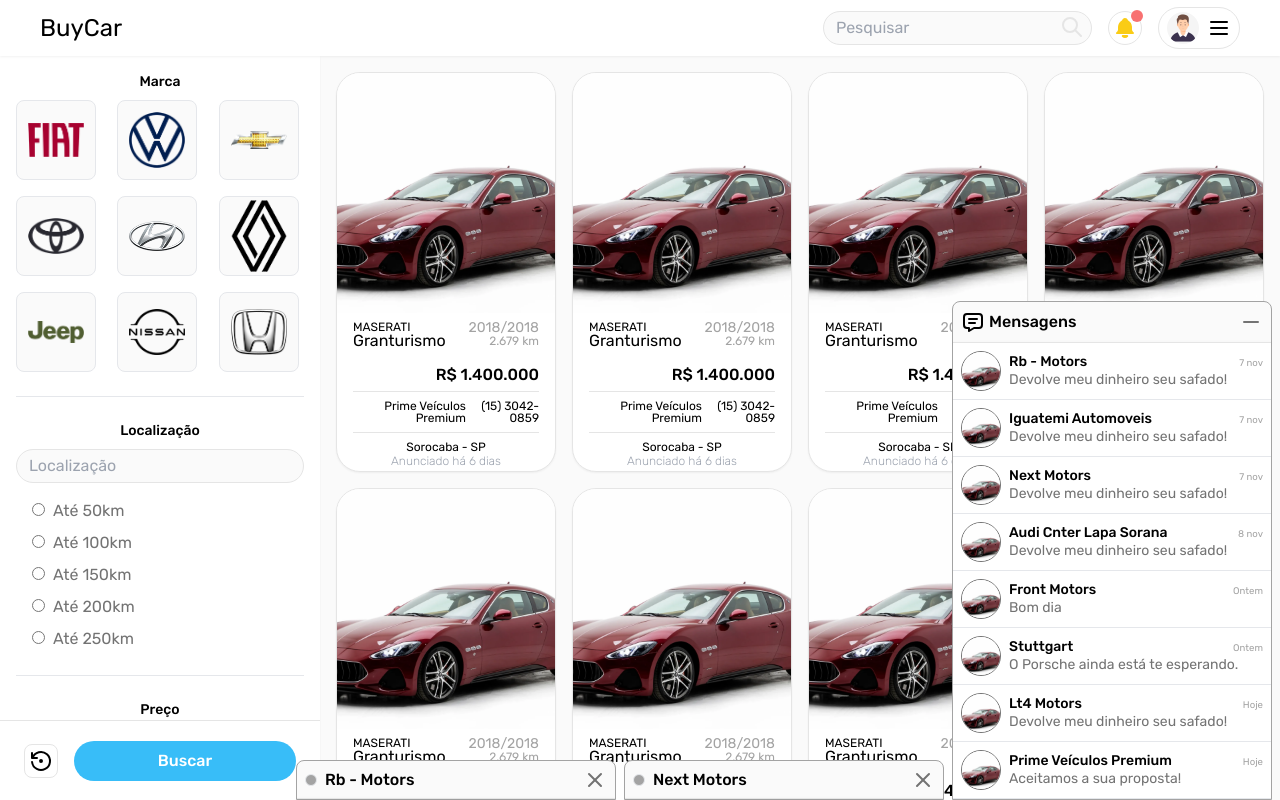
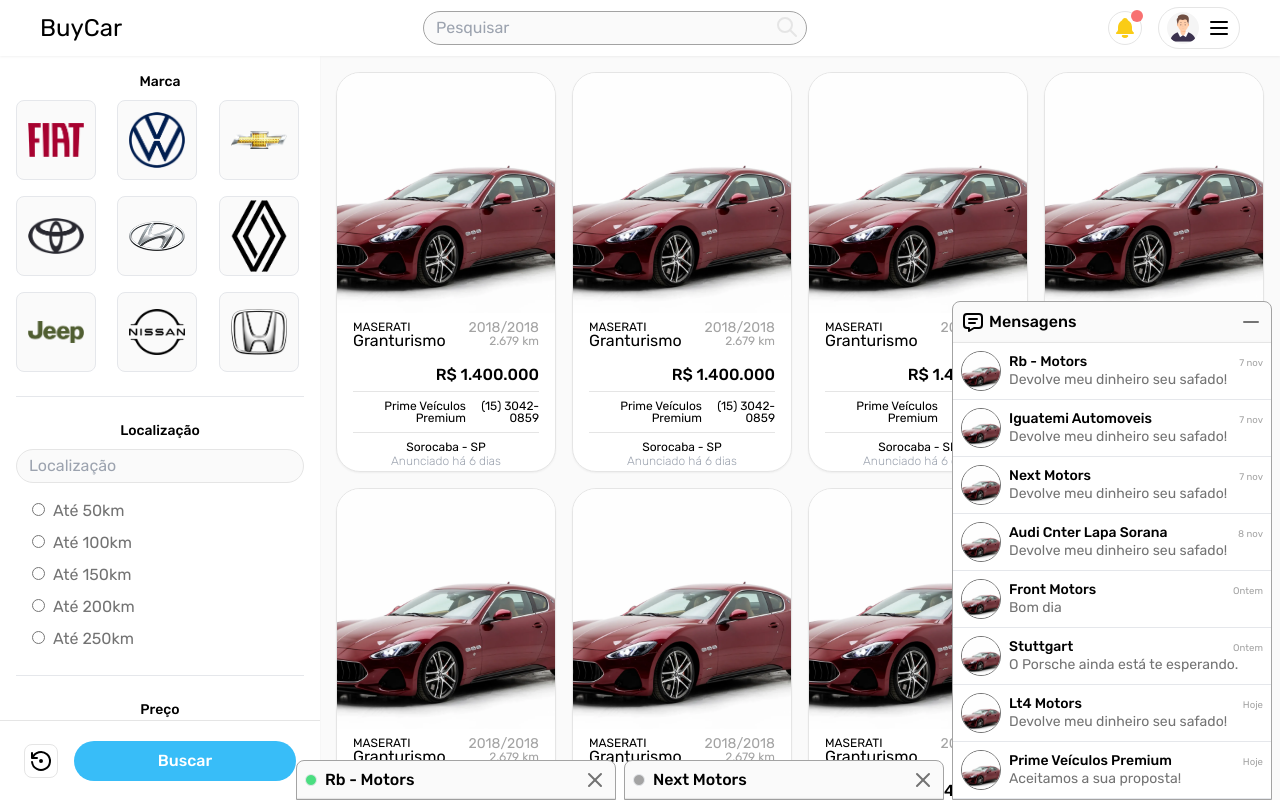
Before and after one commit to nortonglitz/buy-car, a Next.js app: page / in a window 1280 px wide. Built offline with nearby package versions, Linux system fonts and the light colour scheme.

Commit message:
fix: minor changes

```diff
--- a/app/(home)/page.tsx
+++ b/app/(home)/page.tsx
@@ -34,7 +34,7 @@
           )
         })}
         <div className="fixed bottom-0 left-0 right-0 flex justify-end mx-2 gap-2 items-end z-20 h-0">
-          <MessageBox sender="Rb - Motors" />
+          <MessageBox sender="Rb - Motors" online />
           <MessageBox sender="Next Motors" />
           <Messenger />
         </div>
--- a/app/listing/[car-id]/page.tsx
+++ b/app/listing/[car-id]/page.tsx
@@ -14,7 +14,7 @@
     return (
         <main className="flex-col flex items-center">
             {swiperOpen && <CarImgsSwiper onClose={() => setSwiperOpen(false)} />}
-            <div className="max-w-screen-lg relative w-full">
+            <div className="w-4/5 relative">
                 <div
                     className="
                         absolute
--- a/components/topbar/index.tsx
+++ b/components/topbar/index.tsx
@@ -24,10 +24,8 @@
         "
         >
             <Logo />
-            <div className="flex gap-4 items-center">
-                <InputText icon={IconSearch} iconPos="right" placeholder="Pesquisar" />
-                <UserBar />
-            </div>
+            <InputText className="w-96" inputClassName="border-neutral-400" icon={IconSearch} iconPos="right" placeholder="Pesquisar" />
+            <UserBar />
         </nav>
     )
 }
--- a/components/topbar/user-bar/index.tsx
+++ b/components/topbar/user-bar/index.tsx
@@ -20,7 +20,7 @@
     }
 
     return (
-        <>
+        <div className="flex items-center gap-4">
             {isLogged &&
                 <button
                     className="
@@ -101,6 +101,6 @@
                 </button>
                 <UserMenu open={userMenuOpen} onClickOutside={handleUserMenuClickOutside} />
             </div>
-        </>
+        </div>
     )
 }
```
